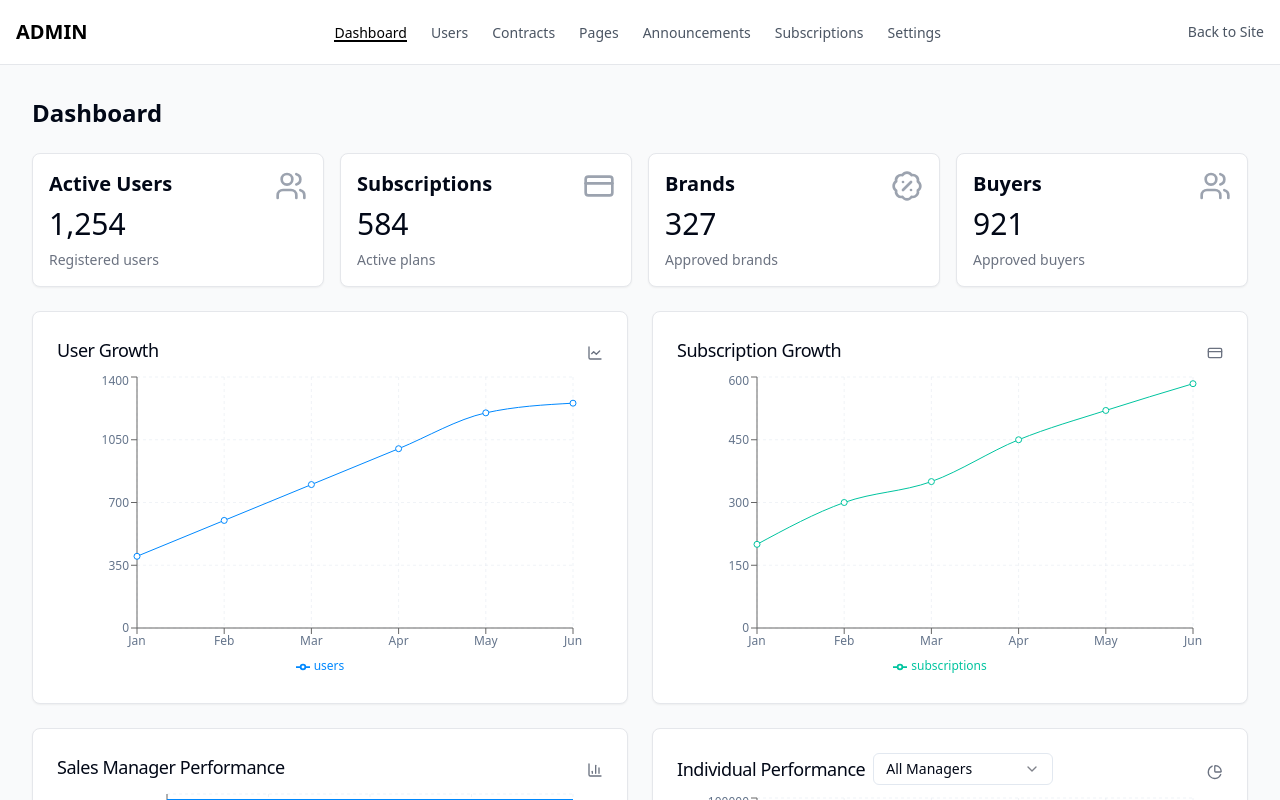
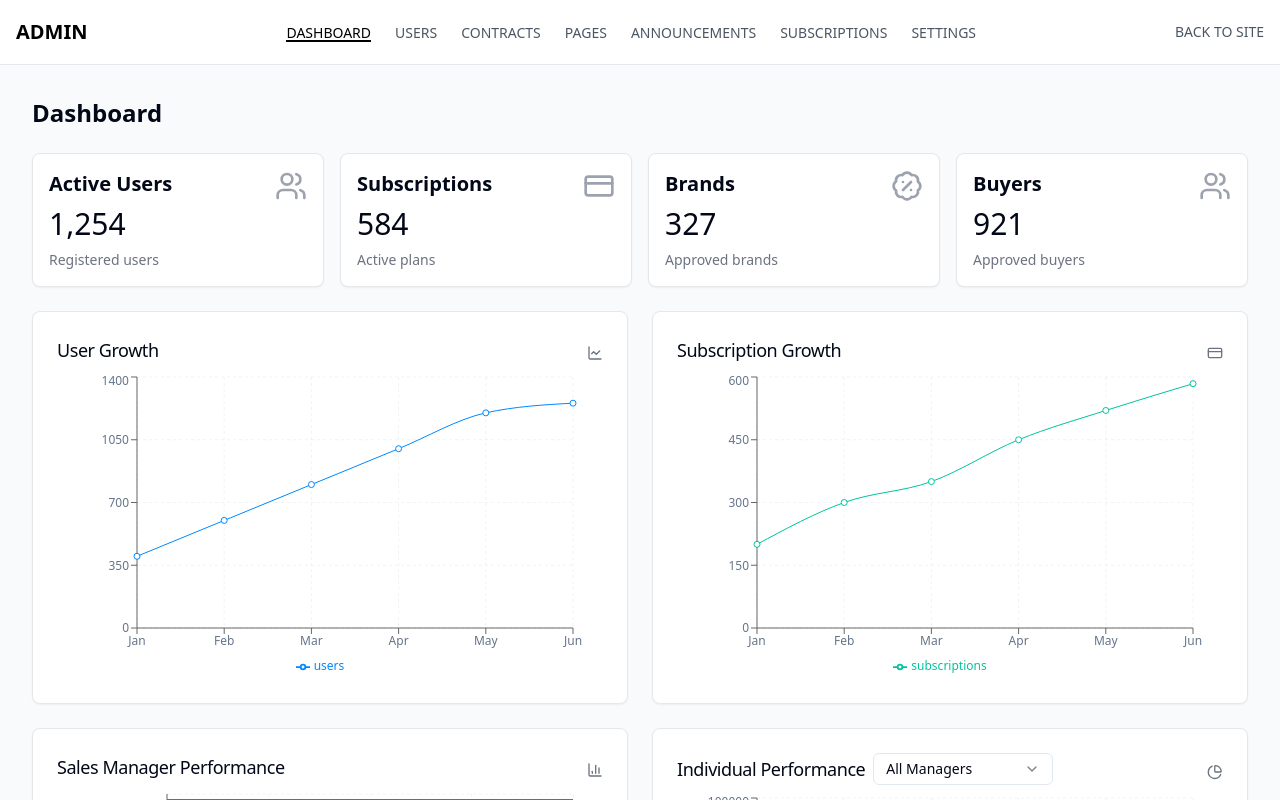
Before and after one commit to dingdong1009/etage7-test-76, a React (Vite) app: page /admin in a window 1280 px wide. Shown: the top 800 px of the page. Built offline with nearby package versions, Linux system fonts and the light colour scheme.

Commit message:
Make text all caps
Convert text to uppercase in various components.

```diff
--- a/src/components/admin/AdminHeader.tsx
+++ b/src/components/admin/AdminHeader.tsx
@@ -54,7 +54,7 @@ const AdminHeader = () => {
                     isActive(item.path) ? "text-black" : "text-gray-600 hover:text-black"
                   }`}
                 >
-                  {item.name}
+                  {item.name.toUpperCase()}
                   <span
                     className={`absolute left-0 bottom-0 w-0 h-0.5 bg-black transition-all duration-300 group-hover:w-full ${
                       isActive(item.path) ? "w-full" : ""
@@ -69,7 +69,7 @@ const AdminHeader = () => {
         {/* User options on desktop */}
         <div className="hidden md:flex items-center space-x-4">
           <Link to="/" className="text-gray-600 hover:text-black text-sm">
-            Back to Site
+            BACK TO SITE
           </Link>
         </div>
       </div>
@@ -87,7 +87,7 @@ const AdminHeader = () => {
                   }`}
                   onClick={() => setIsMenuOpen(false)}
                 >
-                  {item.name}
+                  {item.name.toUpperCase()}
                 </Link>
               </li>
             ))}
@@ -97,7 +97,7 @@ const AdminHeader = () => {
                 className="block py-3 px-4 text-gray-600"
                 onClick={() => setIsMenuOpen(false)}
               >
-                Back to Site
+                BACK TO SITE
               </Link>
             </li>
           </ul>
```
